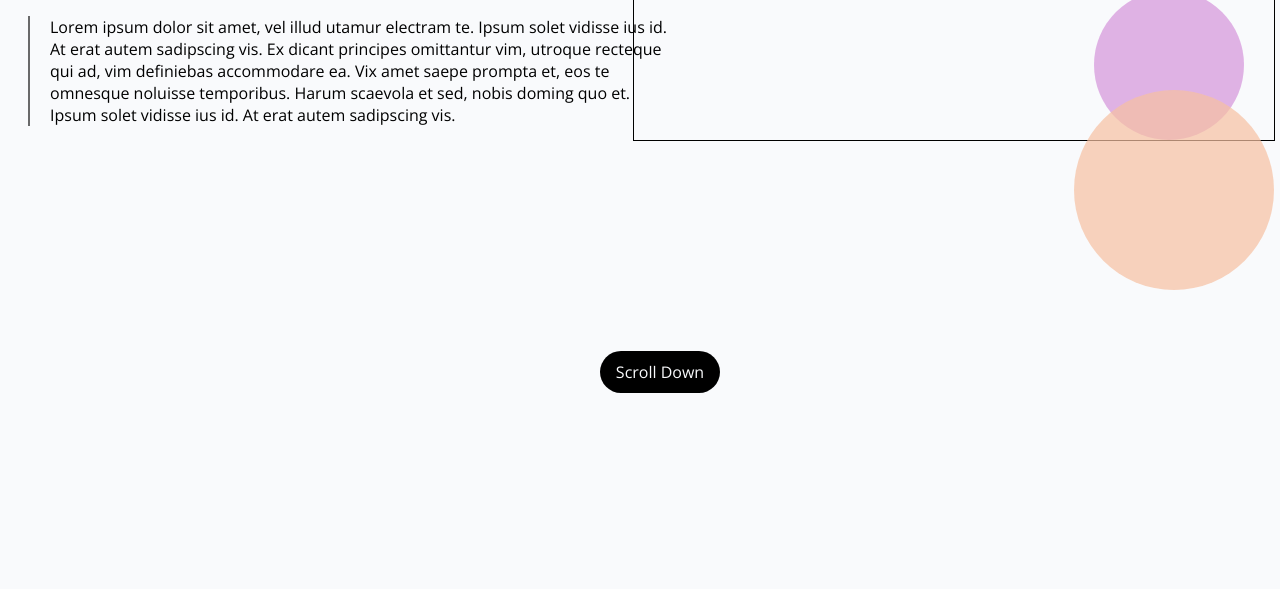
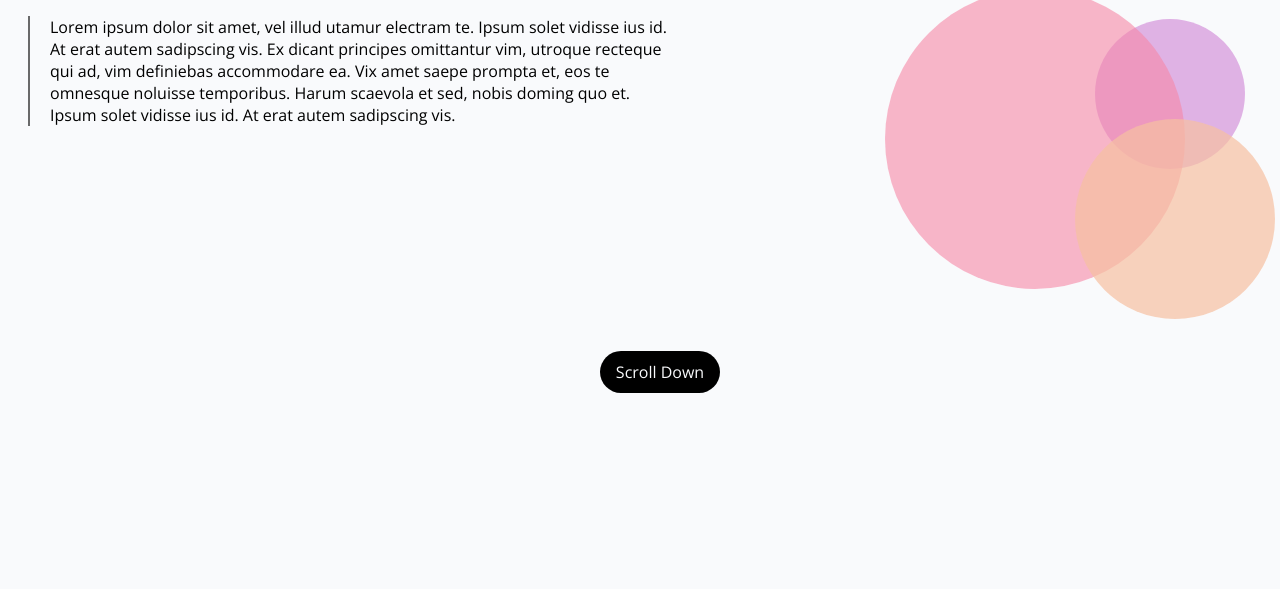
Before and after one commit to XeminaK/HTML_CSS-Lab-1-Part-1, a plain HTML site: page index.html in a window 1280 px wide. Shown: the part 211-800 px from the top of the page. Drawn offline with nearby package versions, Linux system fonts and the light colour scheme.

Commit message:
project is finished according to style sheet

```diff
--- a/styles.css
+++ b/styles.css
@@ -61,10 +61,9 @@ a {
 .right {
     float: right;
     width: 50%;
-    border: solid thin black;
     position: absolute;
     right: 5px;
-    top: 200px;
+    top: 230px;
 }
 .companyName {
     font-size: 2rem;
@@ -101,13 +100,16 @@ a {
 
 }
 
-/*.circle3 {
-    height: 50px;
-    width: 50px;
+.circle3 {
+    height: 300px;
+    width: 300px;
     border-radius: 50%;
     background-color: rgba(247, 136, 167, 0.6);
-    float:right;
-} */
+    float: right;
+    position: absolute;
+    margin-left: 250px;
+    top: -30px;
+}
 
 .bottom {
     position: absolute;
```
